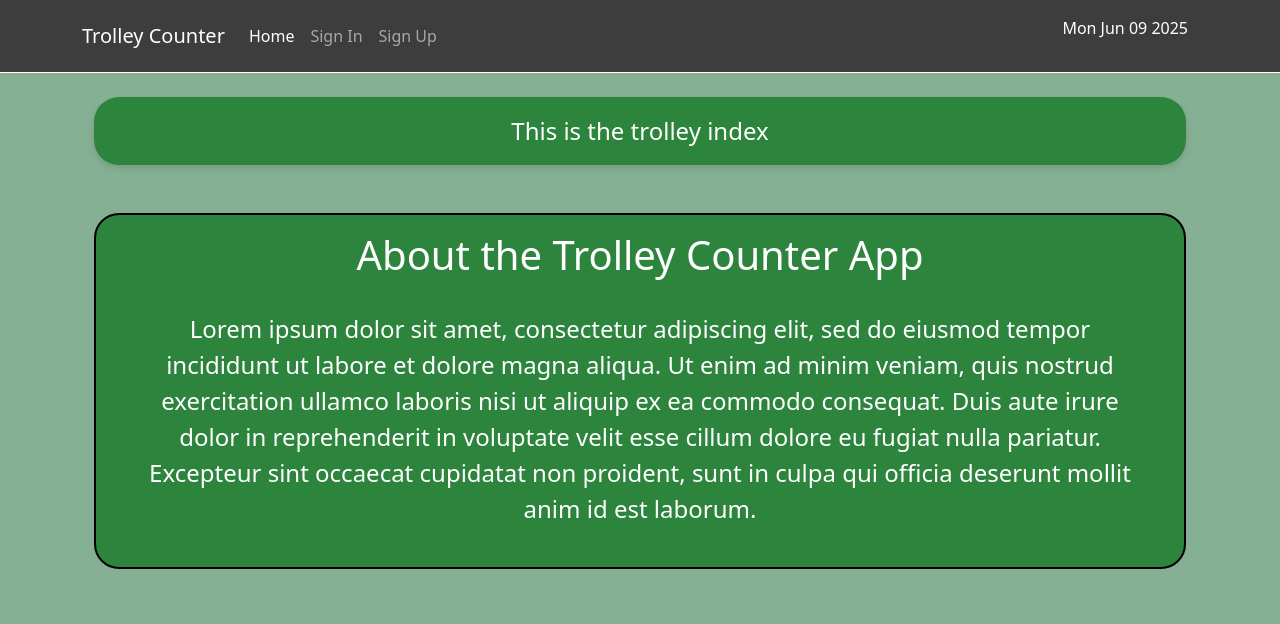
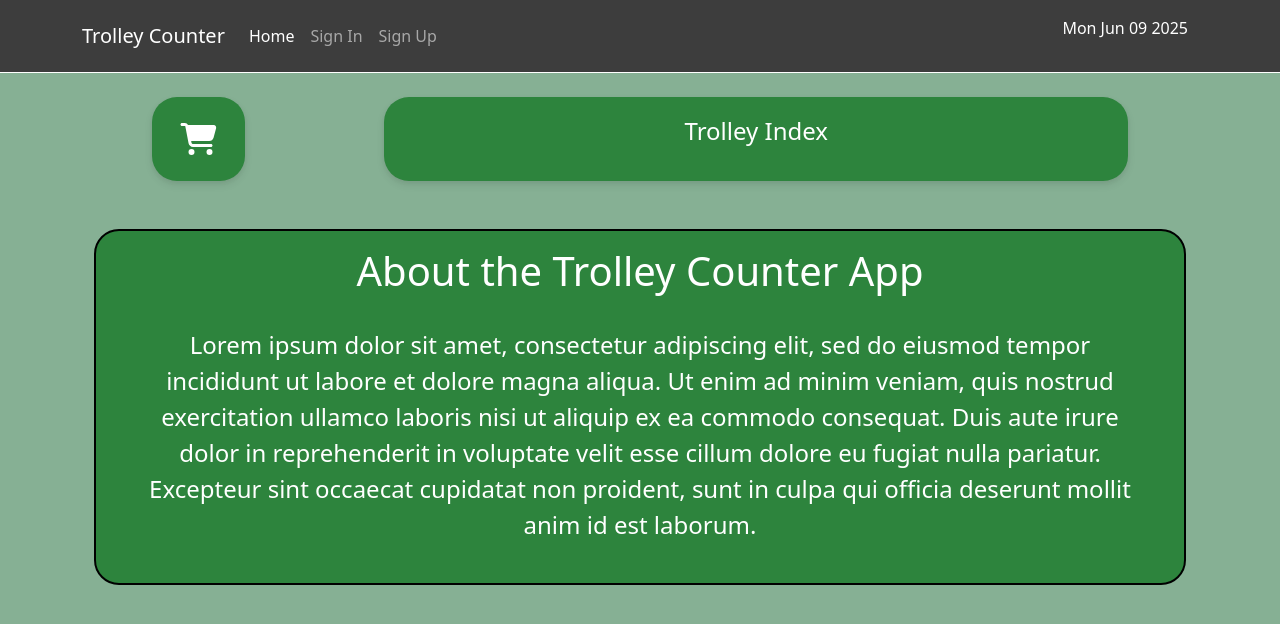
Before and after one commit to cameronjamesw/trolley-counter-frontend, a React (Create React App) app: page / in a window 1280 px wide. Shown: the top 624 px of the page. Built offline with nearby package versions, Linux system fonts and the light colour scheme.

Commit message:
added styling to add trolley button

```diff
--- a/package.json
+++ b/package.json
@@ -14,6 +14,9 @@
   "author": "",
   "license": "ISC",
   "dependencies": {
+    "@fortawesome/fontawesome-svg-core": "^6.7.2",
+    "@fortawesome/free-solid-svg-icons": "^6.7.2",
+    "@fortawesome/react-fontawesome": "^0.2.2",
     "axios": "^1.9.0",
     "bootstrap": "^5.3.6",
     "jwt-decode": "^4.0.0",
--- a/src/components/TrolleyIndex.js
+++ b/src/components/TrolleyIndex.js
@@ -1,12 +1,40 @@
-import React from 'react'
-import { Container } from 'react-bootstrap'
+import React, { useState } from 'react'
+import { Container, Row } from 'react-bootstrap'
 import styles from '../styles/TrolleyIndex.module.css'
+import { FontAwesomeIcon } from '@fortawesome/react-fontawesome';
+import { faCartShopping } from '@fortawesome/free-solid-svg-icons';
 
 const TrolleyIndex = () => {
+
+  const [isHovered, setIsHovered] = useState(false);
+
+  const handleMouseEnter = () => {
+    setIsHovered(true);
+  }
+
+  const handleMouseLeave = () => {
+    setIsHovered(false);
+  }
+
+  const buttonStyle = {
+    backgroundColor: isHovered ? '#006400' : '#2d843d',
+    cursor: 'pointer',
+    transition: 'background-color 0.3s ease',
+  };
+
   return (
-    <Container className={`mt-4 ${styles.Main}`}>
-        <p className='p-3'>This is the trolley index</p>
+    <Row>
+    <Container
+    style={buttonStyle}
+    onMouseEnter={handleMouseEnter}
+    onMouseLeave={handleMouseLeave}
+    className={`d-flex col-2 col-lg-1 mt-4 ${styles.Main} ${styles.IconBox}`}>
+      <FontAwesomeIcon className={styles.Icon} icon={faCartShopping} />
     </Container>
+    <Container className={`col-8 col-lg-8 mt-4 ${styles.Main}`}>
+        <p className='p-3'>Trolley Index</p>
+    </Container>
+    </Row>
   )
 }
 
--- a/src/styles/TrolleyIndex.module.css
+++ b/src/styles/TrolleyIndex.module.css
@@ -5,3 +5,9 @@
   font-size: 1.5rem;
   box-shadow: 0 2px 4px rgba(0, 0, 0, 0.05), 0 4px 8px rgba(0, 0, 0, 0.08);
 }
+
+.Icon {
+  width: 100%;
+  font-size: 2rem;
+  align-self: center;
+}
```
Also changed, not shown: 1 other file (tests, documents, lock files or other folders).
